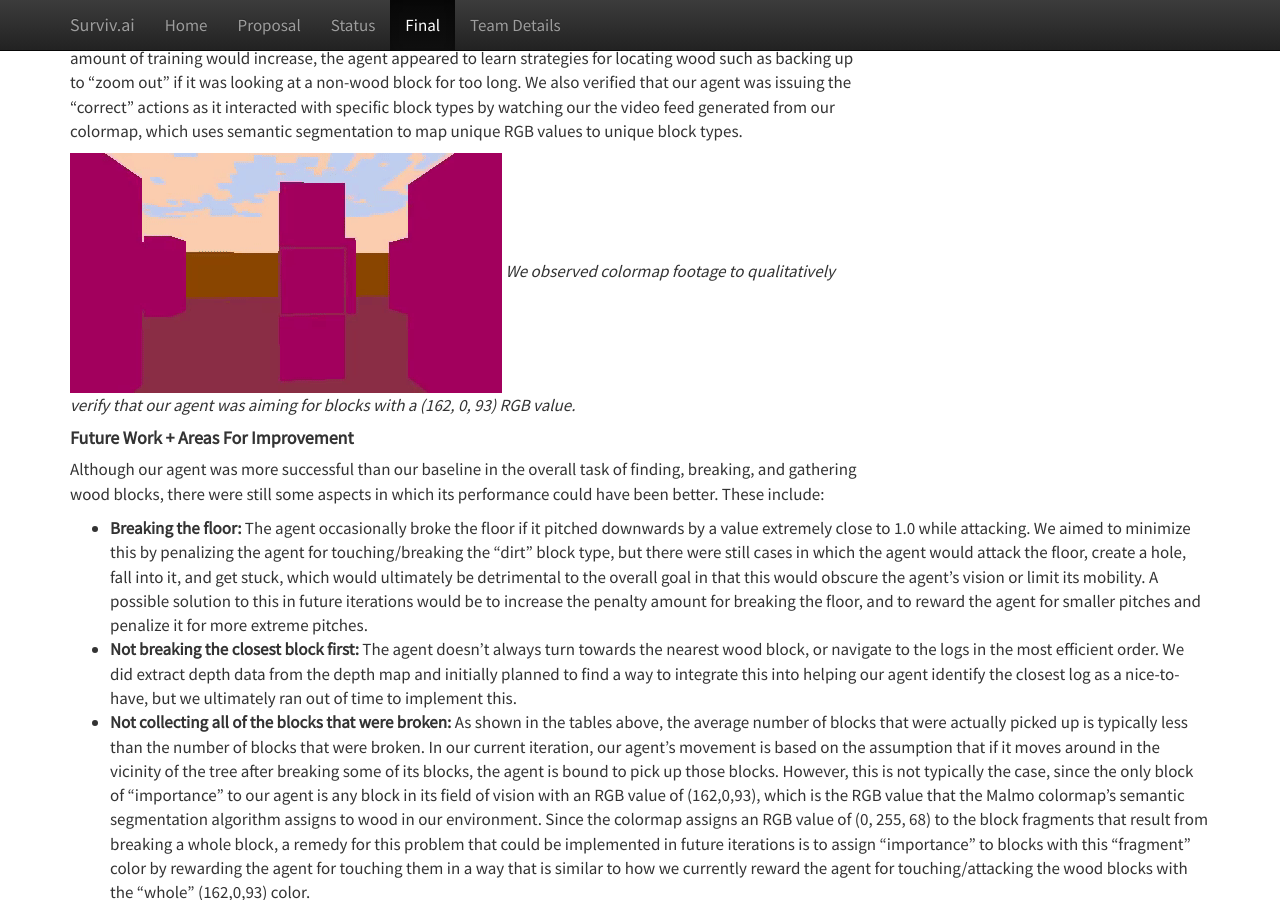
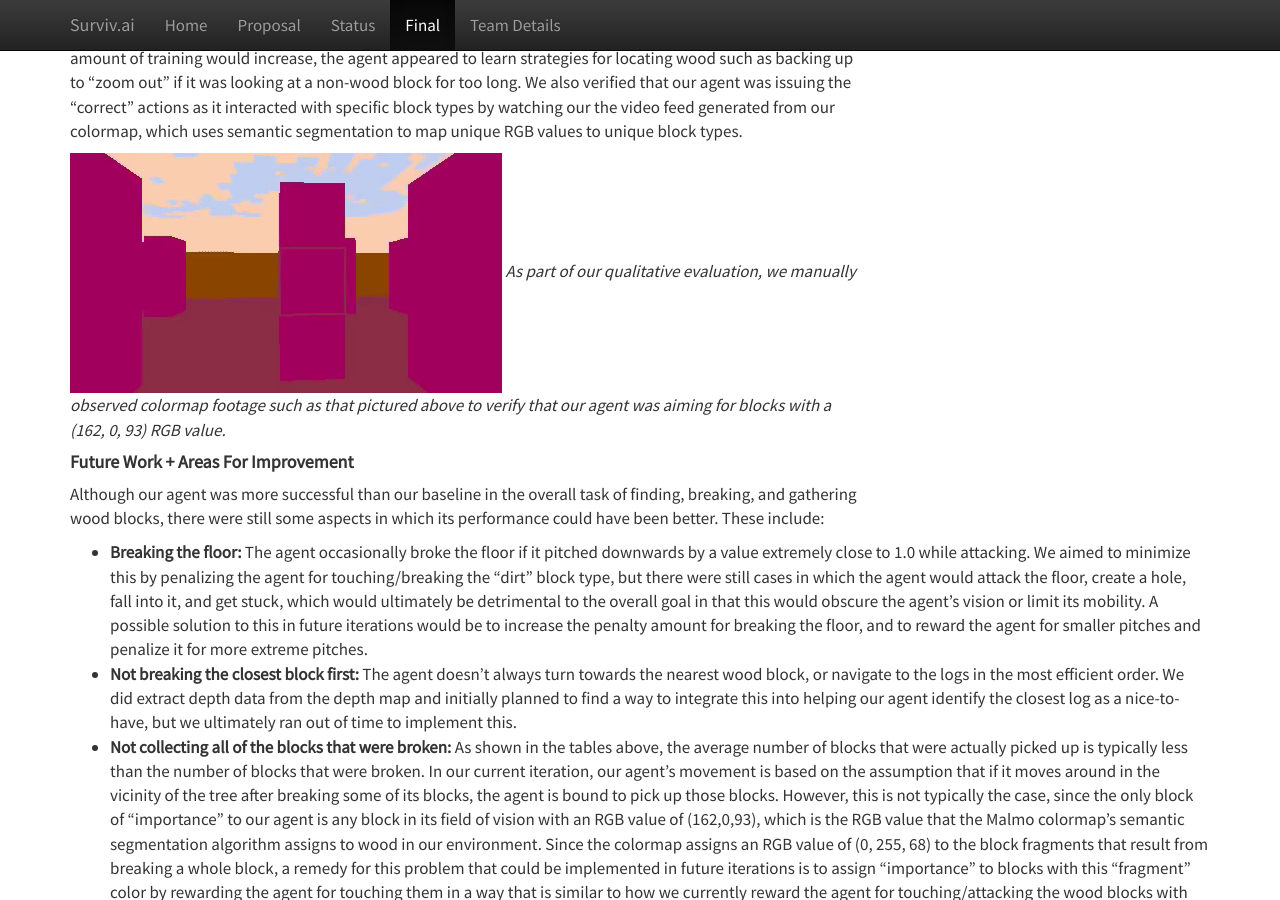
Before and after one commit to rtnavarr/survivai, a Jekyll site: the page built from docs/final.md, in a window 1280 px wide and 900 px high, scrolled down 5477 px. Built offline with Jekyll 4.4.1, drawn with Linux system fonts in a browser that asks for light colours; some of the changed text lies outside the part shown.

Commit message:
undo fix captions

```diff
--- a/docs/final.md
+++ b/docs/final.md
@@ -91,7 +91,7 @@ Reward returns for our “seeing” agent:
 We also evaluated our agent’s performance qualitatively by watching it detect and gather wood in its environment; more specifically, we examined if the agent was able to adequately pitch and move so that it was able to thoroughly break blocks as opposed to simply moving past them or not attacking long enough to break them. We also visually examined our agent to see if it got stuck in the corners of our brick wall enclosing, or if the agent was staring at the grass/sky/brick wall for too long as it was looking for wood, and used these manual observations to construct our penalty system. We also examined the extent of “improvement” from our baseline by looking at how quickly the agent was able to locate wood as it became exposed to more training(ie, did it look like our agent was able to locate wood “sooner” as a result of more training?). Ultimately, we noticed that as the amount of training would increase, the agent appeared to learn strategies for locating wood such as backing up to “zoom out” if it was looking at a non-wood block for too long. We also verified that our agent was issuing the “correct” actions as it interacted with specific block types by watching our the video feed generated from our colormap, which uses semantic segmentation to map unique RGB values to unique block types.
 
 ![Colormap Success](./images/colormap.gif)
-*We observed colormap footage to qualitatively verify that our agent was aiming for blocks with a (162, 0, 93) RGB value.*
+*As part of our qualitative evaluation, we manually observed colormap footage such as that pictured above to verify that our agent was aiming for blocks with a (162, 0, 93) RGB value.*
 
 
 
```
Also changed, not shown: other parts of docs/final.md (+1 -1 lines).
